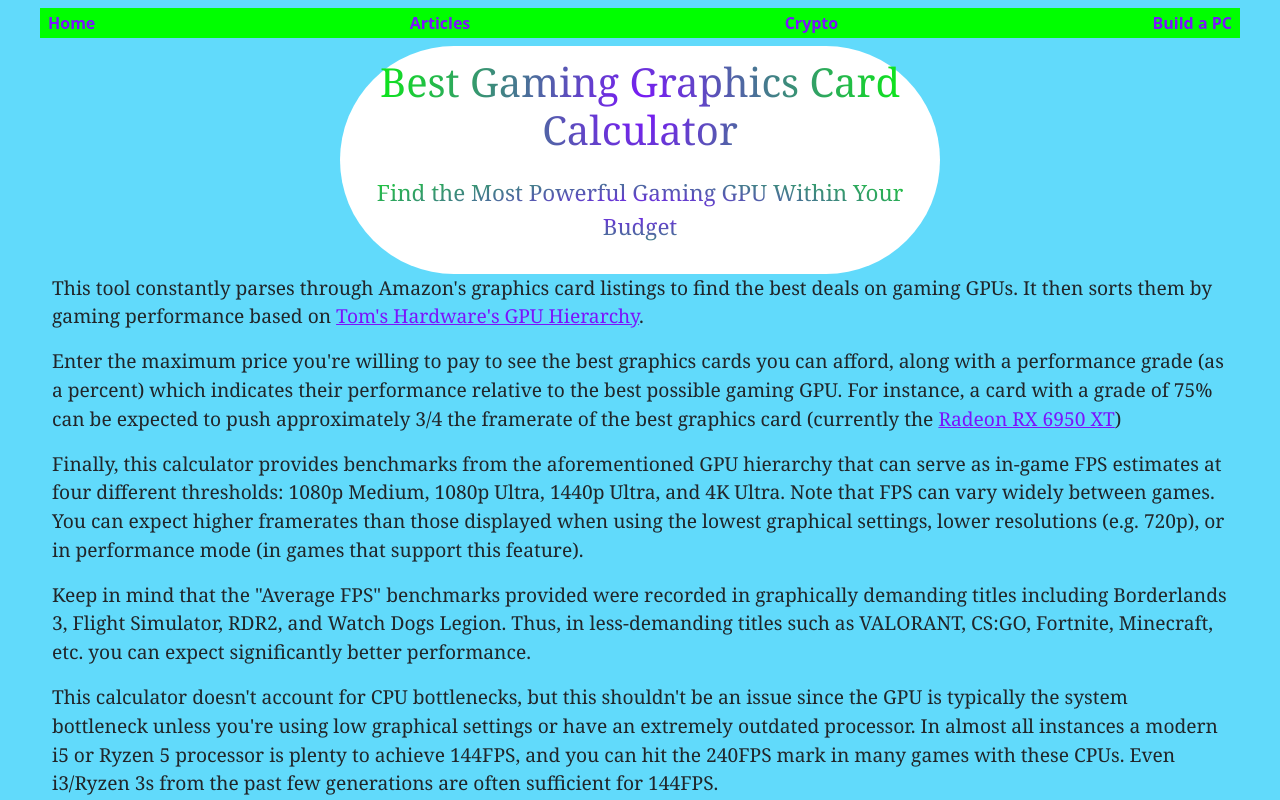
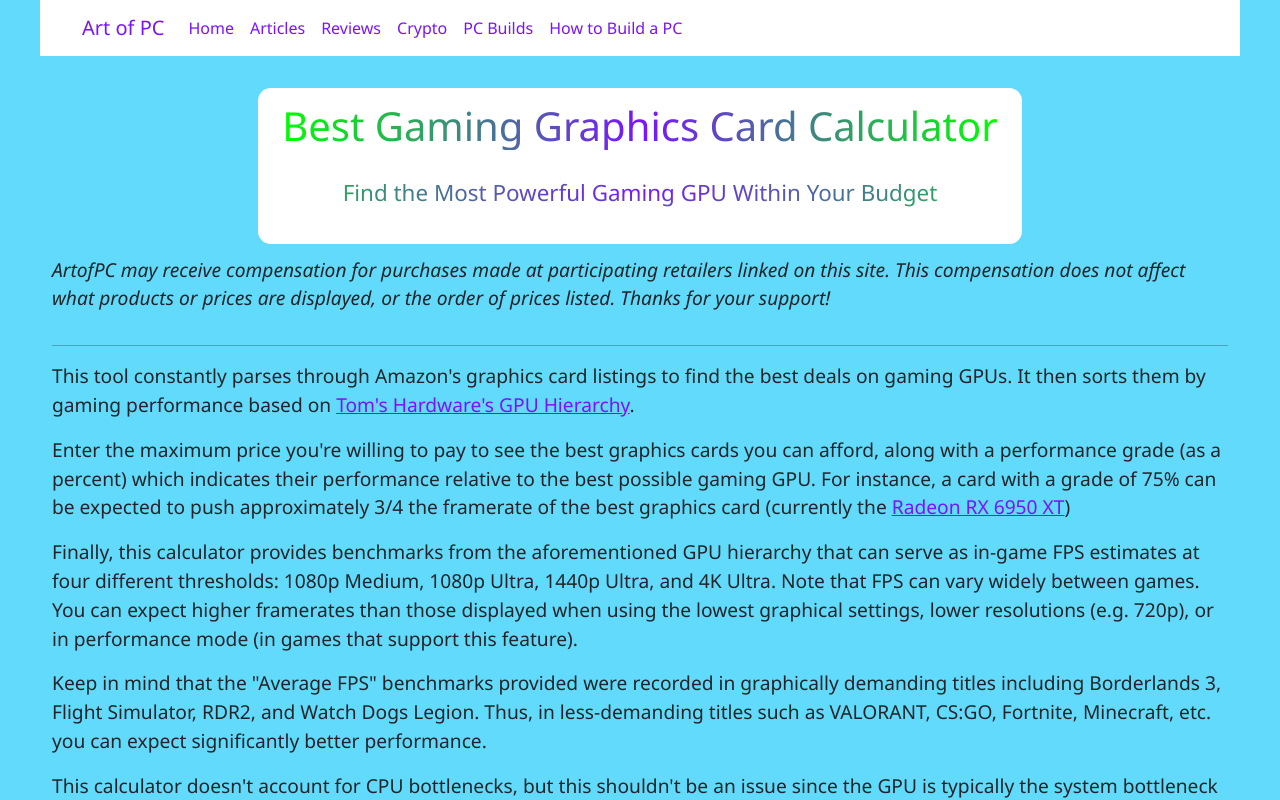
Before and after one commit to 357Labs/Find-Best-Gaming-GPU, a React (Create React App) app: page / in a window 1280 px wide. Shown: the top 800 px of the page. Built offline with nearby package versions, Linux system fonts and the light colour scheme; no server answers.

Commit message:
updated navbar, small style changes

```diff
--- a/package.json
+++ b/package.json
@@ -8,7 +8,9 @@
     "@testing-library/react": "^13.2.0",
     "@testing-library/user-event": "^13.5.0",
     "bootstrap": "^5.1.3",
+    "node-sass": "^7.0.1",
     "react": "^18.1.0",
+    "react-bootstrap": "^2.4.0",
     "react-dom": "^18.1.0",
     "react-scripts": "5.0.1",
     "web-vitals": "^2.1.4"
--- a/src/App.css
+++ b/src/App.css
@@ -5,6 +5,7 @@
   justify-content: center;
   text-align: center;
   background-color: #61dafb;
+  font-family: 'Segoe UI', Tahoma, Geneva, Verdana, sans-serif
 }
 
 
@@ -27,7 +28,6 @@
   font-size: 140%;
   margin-top: 0%;
   font-weight: light;
-  font-family:Georgia, 'Times New Roman', Times, serif;
   text-align: center;
   padding: 2.5%;
 }
@@ -39,17 +39,16 @@ h1 {
   -webkit-background-clip: text;
   font-size: 250%;
   margin-top: 2%;
-  font-family:Georgia, 'Times New Roman', Times, serif;
   padding: 0%;
 }
 h2{
   color: black;
   font-size: 180%;
   font-weight: 600;
+  text-align: left;
 }
 
 p {
-  font-family:Georgia, 'Times New Roman', Times, serif;
   font-size: 120%;
   text-align: left;
   line-height: 1.5;
@@ -75,6 +74,7 @@ p {
   align-items: flex-start;
   margin-left: 1%;
   margin-right: 1%;
+  margin-top: 1%;
 }
 
 .MiddleBar {
@@ -87,22 +87,13 @@ p {
 
 .title{
     background-color: white;
-    max-width: 600px;
     color: white;
-    padding-left: .75em;
-    padding-right: .75em;
-    border-radius: 10vw;
+    padding-left: 1.5em;
+    padding-right: 1.5em;
+    border-radius: 1vw;
     margin-top: 1vh;
 }
 
-.nav{
-  background-color: lime;
-  margin-top: 1vh;
-  display: flex;
-  align-items: center;
-  justify-content: space-between;
-  width: 100%;
-}
 
 .homeButton{
   background-color: lime;
@@ -161,6 +152,8 @@ input{
 
 .radioButton{
   border-radius: 0px;
+  border-color: #61dafb;
+  border-width: .5px;
   background-color: #7b13fc;
   font-weight: 600;
 }
@@ -179,3 +172,18 @@ input{
 .fillerDiv{
   height: 1000px;
 }
+
+hr {
+  width: 100%;
+  background-color:black;
+  height: 1px;
+}
+
+a.nav-link{
+  color: #7b13fc !important;
+}
+
+
+.navDiv{
+  width: 100%;
+}
--- a/src/App.js
+++ b/src/App.js
@@ -1,5 +1,6 @@
-import 'bootstrap/dist/css/bootstrap.min.css'
+import './custom.scss';
 import {DisplayGPUs} from './GPU.jsx';
+import {TopMenu} from './TopMenu.jsx';
 import {useState, useEffect} from 'react';
 import './App.css';
 import './GPU.css';
@@ -63,18 +64,16 @@ function App() {
     <div className="sidebar">
     </div>
     <div className="MiddleBar">
-      <div className="nav">
-        <a href="https://artofpc.com/"><button className="homeButton">Home</button></a>
-        <a href="https://artofpc.com/search-posts/"><button className="homeButton">Articles</button></a>
-        <a href="https://artofpc.com/category/crypto/"><button className="homeButton">Crypto</button></a>
-        <a href="https://artofpc.com/how-to-build-a-pc-step-by-step/"><button className="homeButton">Build a PC</button></a>
-      </div>
+      <TopMenu></TopMenu>
+
 
       <div className="title">
         <h1 >Best Gaming Graphics Card Calculator</h1>
         <p className="subtitle">Find the Most Powerful Gaming GPU Within Your Budget</p>
       </div>
       <div className="paragraphDiv">
+        <p><em>ArtofPC may receive compensation for purchases made at participating retailers linked on this site. This compensation does not affect what products or prices are displayed, or the order of prices listed. Thanks for your support!</em></p>
+        <hr></hr>
         <p>This tool constantly parses through Amazon's graphics card listings to find the best deals on gaming GPUs. It then sorts them by gaming performance based on <a href="https://www.tomshardware.com/reviews/gpu-hierarchy,4388.html">Tom's Hardware's GPU Hierarchy</a>.</p>
         <p>Enter the maximum price you're willing to pay to see the best graphics cards you can afford, along with a performance grade (as a percent) which indicates their performance relative to the best possible gaming GPU. For instance, a card with a grade of 75% can be expected to push approximately 3/4 the framerate of the best graphics card (currently the <a href="https://www.amazon.com/PowerColor-Devil-Radeon-Graphics-Memory/dp/B09VYDTVGY?crid=2RPB8MGQ24H5T&keywords=6950+xt&qid=1654110858&sprefix=6950+x%2Caps%2C90&sr=8-1&linkCode=ll1&tag=artofpc0d-20&linkId=00c00cfd0503e5578086203587d9b537&language=en_US&ref_=as_li_ss_tl">Radeon RX 6950 XT</a>)</p>
         <p>Finally, this calculator provides benchmarks from the aforementioned GPU hierarchy that can serve as in-game FPS estimates at four different thresholds: 1080p Medium, 1080p Ultra, 1440p Ultra, and 4K Ultra. Note that FPS can vary widely between games. You can expect higher framerates than those displayed when using the lowest graphical settings, lower resolutions (e.g. 720p), or in performance mode (in games that support this feature). </p>
--- a/src/GPU.jsx
+++ b/src/GPU.jsx
@@ -51,7 +51,7 @@ export function DisplayGPUs(props) {
         }
         /*If maxPrice and searchTerm are both filled*/
         else if (props.maxPrice !== "" && props.searchTerm !== ""){
-            if (gpu.price < props.maxPrice && gpu.title.toLowerCase().indexOf(props.searchTerm.toLowerCase()) >=0){
+            if (gpu.price <= props.maxPrice && gpu.title.toLowerCase().indexOf(props.searchTerm.toLowerCase()) >=0){
                 return <GPU key={gpu.asin} data={gpu} resolution={props.resolution} resolutionText = {props.resolutionText}></GPU>
             }
             else{
--- /dev/null
+++ b/src/TopMenu.jsx
@@ -0,0 +1,28 @@
+import {Navbar, Container, Nav, NavDropdown} from 'react-bootstrap';
+import './App.css';
+
+
+export function TopMenu(props) {
+  return(
+    <div className="navDiv">
+    <Navbar bg="light" expand="md">
+    <Container>
+      <Navbar.Brand href="https://artofpc.com/" style={{color: '#7b13fc'}}>Art of PC</Navbar.Brand>
+      <Navbar.Toggle aria-controls="basic-navbar-nav" />
+      <Navbar.Collapse id="basic-navbar-nav">
+        <Nav className="me-auto">
+          <Nav.Link href="https://artofpc.com/">Home</Nav.Link>
+          <Nav.Link href="https://artofpc.com/search-posts/">Articles</Nav.Link>
+          <Nav.Link href="https://artofpc.com/reviews/">Reviews</Nav.Link>
+          <Nav.Link href="https://artofpc.com/category/crypto/">Crypto</Nav.Link>
+          <Nav.Link href="https://artofpc.com/pc-builds/">PC Builds</Nav.Link>
+          <Nav.Link href="https://artofpc.com/how-to-build-a-pc-step-by-step/">How to Build a PC</Nav.Link>
+        </Nav>
+      </Navbar.Collapse>
+    </Container>
+  </Navbar>
+  <br/>
+  </div>
+  )
+
+}
--- /dev/null
+++ b/src/custom.scss
@@ -0,0 +1,11 @@
+/* The following block can be included in a custom.scss */
+
+/* make the customizations */
+$theme-colors: (
+    "primary": lime,
+    "secondary": #7b13fc,
+    "light": white,
+);
+
+/* import bootstrap to set changes */
+@import "~bootstrap/scss/bootstrap";
--- a/src/index.css
+++ /dev/null
@@ -1,13 +0,0 @@
-body {
-  margin: 0;
-  font-family: -apple-system, BlinkMacSystemFont, 'Segoe UI', 'Roboto', 'Oxygen',
-    'Ubuntu', 'Cantarell', 'Fira Sans', 'Droid Sans', 'Helvetica Neue',
-    sans-serif;
-  -webkit-font-smoothing: antialiased;
-  -moz-osx-font-smoothing: grayscale;
-}
-
-code {
-  font-family: source-code-pro, Menlo, Monaco, Consolas, 'Courier New',
-    monospace;
-}
--- a/src/index.js
+++ b/src/index.js
@@ -1,6 +1,5 @@
 import React from 'react';
 import ReactDOM from 'react-dom/client';
-import './index.css';
 import App from './App';
 import reportWebVitals from './reportWebVitals';
 
```
Also changed, not shown: src/Nav.css (added), 1 other file (tests, documents, lock files or other folders).
